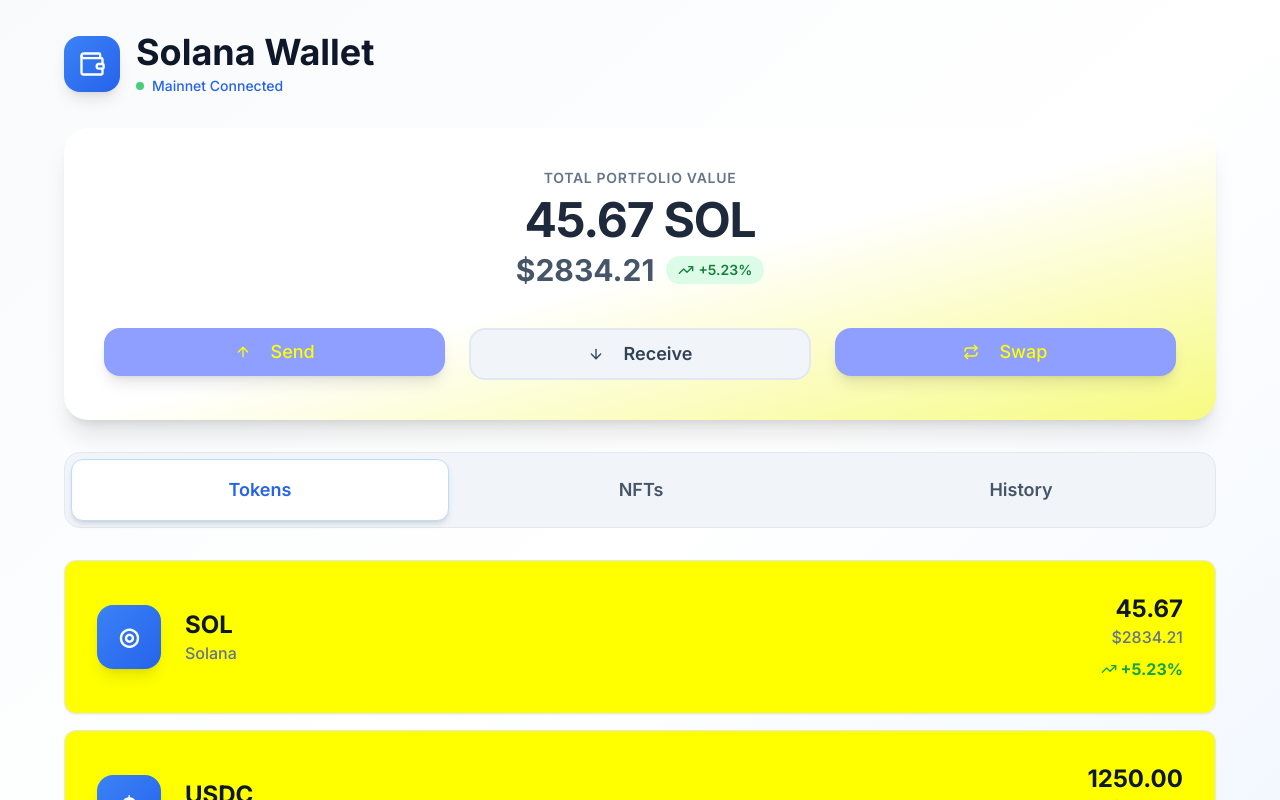
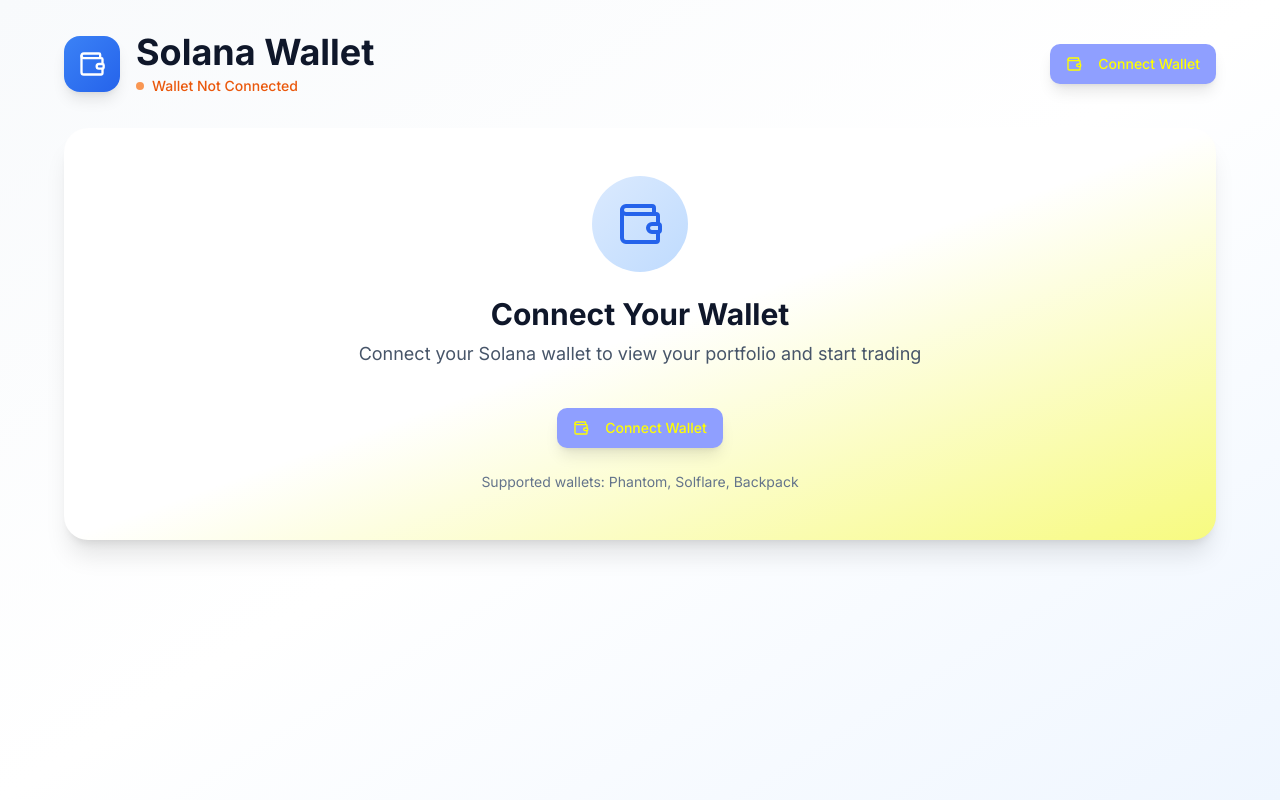
Before and after one commit to luvbird32/solana-wallet-a15fbb3a, a React (Vite) app: page / in a window 1280 px wide. Shown: the top 800 px of the page. Built offline with nearby package versions, Linux system fonts and the light colour scheme.

Commit message:
Add wallet connection from browser extensions
Implement wallet connection functionality for web version, allowing users to connect their wallets through browser extensions.

```diff
--- a/src/App.tsx
+++ b/src/App.tsx
@@ -1,8 +1,10 @@
+
 import { Toaster } from "@/components/ui/toaster";
 import { Toaster as Sonner } from "@/components/ui/sonner";
 import { TooltipProvider } from "@/components/ui/tooltip";
 import { QueryClient, QueryClientProvider } from "@tanstack/react-query";
 import { BrowserRouter, Routes, Route } from "react-router-dom";
+import { WalletProvider } from "@/hooks/useWallet";
 import Index from "./pages/Index";
 import NotFound from "./pages/NotFound";
 
@@ -10,6 +12,7 @@ const queryClient = new QueryClient();
 
 const App = () => (
   <QueryClientProvider client={queryClient}>
+    <WalletProvider>
       <TooltipProvider>
         <Toaster />
         <Sonner />
@@ -21,6 +24,7 @@ const App = () => (
           </Routes>
         </BrowserRouter>
       </TooltipProvider>
+    </WalletProvider>
   </QueryClientProvider>
 );
 
--- /dev/null
+++ b/src/components/WalletConnectionButton.tsx
@@ -0,0 +1,49 @@
+
+import React from 'react';
+import { Button } from '@/components/ui/button';
+import { Wallet, Power } from 'lucide-react';
+import { useWallet } from '@/hooks/useWallet';
+
+const WalletConnectionButton = () => {
+  const { connected, publicKey, connecting, connect, disconnect, walletName } = useWallet();
+
+  const formatAddress = (address: string) => {
+    return `${address.slice(0, 4)}...${address.slice(-4)}`;
+  };
+
+  if (connected && publicKey) {
+    return (
+      <div className="flex items-center space-x-3">
+        <div className="bg-green-50 border border-green-200 px-4 py-2 rounded-xl">
+          <div className="flex items-center space-x-2">
+            <div className="w-2 h-2 bg-green-500 rounded-full"></div>
+            <span className="text-green-700 font-medium text-sm">{walletName}</span>
+          </div>
+          <p className="text-green-600 text-xs font-mono">{formatAddress(publicKey)}</p>
+        </div>
+        <Button
+          onClick={disconnect}
+          variant="outline"
+          size="sm"
+          className="border-red-200 text-red-600 hover:bg-red-50"
+        >
+          <Power className="w-4 h-4 mr-2" />
+          Disconnect
+        </Button>
+      </div>
+    );
+  }
+
+  return (
+    <Button
+      onClick={connect}
+      disabled={connecting}
+      className="wallet-button"
+    >
+      <Wallet className="w-4 h-4 mr-2" />
+      {connecting ? 'Connecting...' : 'Connect Wallet'}
+    </Button>
+  );
+};
+
+export default WalletConnectionButton;
--- a/src/components/WalletDashboard.tsx
+++ b/src/components/WalletDashboard.tsx
@@ -1,8 +1,9 @@
-
 import React, { useState } from 'react';
 import { Card } from '@/components/ui/card';
 import { Button } from '@/components/ui/button';
 import { Wallet, ArrowUp, ArrowDown, Repeat, TrendingUp } from 'lucide-react';
+import { useWallet } from '@/hooks/useWallet';
+import WalletConnectionButton from './WalletConnectionButton';
 import TokenList from './TokenList';
 import NFTGallery from './NFTGallery';
 import TransactionHistory from './TransactionHistory';
@@ -10,12 +11,13 @@ import SendReceiveModal from './SendReceiveModal';
 import SwapInterface from './SwapInterface';
 
 const WalletDashboard = () => {
+  const { connected } = useWallet();
   const [activeTab, setActiveTab] = useState('tokens');
   const [showSendReceive, setShowSendReceive] = useState(false);
   const [showSwap, setShowSwap] = useState(false);
   const [sendReceiveMode, setSendReceiveMode] = useState<'send' | 'receive'>('send');
 
-  // Mock data - in real app this would come from Solana connection
+  // Mock data - in real app this would come from connected wallet
   const walletBalance = 45.67;
   const usdValue = 2834.21;
   const change24h = 5.23;
@@ -42,13 +44,37 @@ const WalletDashboard = () => {
             <div>
               <h1 className="text-4xl font-bold text-slate-900">Solana Wallet</h1>
               <div className="flex items-center space-x-2 mt-1">
-                <div className="w-2 h-2 bg-green-500 rounded-full animate-pulse"></div>
-                <p className="text-blue-600 text-sm font-medium">Mainnet Connected</p>
+                <div className={`w-2 h-2 rounded-full animate-pulse ${connected ? 'bg-green-500' : 'bg-orange-500'}`}></div>
+                <p className={`text-sm font-medium ${connected ? 'text-green-600' : 'text-orange-600'}`}>
+                  {connected ? 'Wallet Connected' : 'Wallet Not Connected'}
+                </p>
               </div>
             </div>
           </div>
+          <WalletConnectionButton />
         </div>
 
+        {/* Connection State */}
+        {!connected ? (
+          <Card className="p-12 border-0 shadow-xl bg-gradient-to-br from-white via-white to-blue-50/50 rounded-3xl text-center">
+            <div className="space-y-6">
+              <div className="w-24 h-24 bg-gradient-to-br from-blue-100 to-blue-200 rounded-full flex items-center justify-center mx-auto">
+                <Wallet className="w-12 h-12 text-blue-600" />
+              </div>
+              <div>
+                <h2 className="text-3xl font-bold text-slate-900 mb-2">Connect Your Wallet</h2>
+                <p className="text-slate-600 text-lg">Connect your Solana wallet to view your portfolio and start trading</p>
+              </div>
+              <div className="pt-4">
+                <WalletConnectionButton />
+              </div>
+              <div className="text-sm text-slate-500">
+                <p>Supported wallets: Phantom, Solflare, Backpack</p>
+              </div>
+            </div>
+          </Card>
+        ) : (
+          <>
             {/* Balance Card */}
             <Card className="p-10 border-0 shadow-xl bg-gradient-to-br from-white via-white to-blue-50/50 rounded-3xl">
               <div className="text-center space-y-6">
@@ -122,6 +148,8 @@ const WalletDashboard = () => {
               {activeTab === 'nfts' && <NFTGallery />}
               {activeTab === 'history' && <TransactionHistory />}
             </div>
+          </>
+        )}
 
         {/* Modals */}
         {showSendReceive && (
--- /dev/null
+++ b/src/hooks/useWallet.tsx
@@ -0,0 +1,106 @@
+
+import { useState, useEffect, createContext, useContext, ReactNode } from 'react';
+
+interface WalletContextType {
+  connected: boolean;
+  publicKey: string | null;
+  connecting: boolean;
+  connect: () => Promise<void>;
+  disconnect: () => void;
+  walletName: string | null;
+}
+
+const WalletContext = createContext<WalletContextType | null>(null);
+
+export const useWallet = () => {
+  const context = useContext(WalletContext);
+  if (!context) {
+    throw new Error('useWallet must be used within WalletProvider');
+  }
+  return context;
+};
+
+interface WalletProviderProps {
+  children: ReactNode;
+}
+
+export const WalletProvider = ({ children }: WalletProviderProps) => {
+  const [connected, setConnected] = useState(false);
+  const [publicKey, setPublicKey] = useState<string | null>(null);
+  const [connecting, setConnecting] = useState(false);
+  const [walletName, setWalletName] = useState<string | null>(null);
+
+  const connect = async () => {
+    setConnecting(true);
+    try {
+      // Check for Phantom wallet
+      if ((window as any).phantom?.solana?.isPhantom) {
+        const response = await (window as any).phantom.solana.connect();
+        setPublicKey(response.publicKey.toString());
+        setConnected(true);
+        setWalletName('Phantom');
+        localStorage.setItem('walletConnected', 'phantom');
+        return;
+      }
+
+      // Check for Solflare
+      if ((window as any).solflare?.isSolflare) {
+        const response = await (window as any).solflare.connect();
+        setPublicKey(response.publicKey.toString());
+        setConnected(true);
+        setWalletName('Solflare');
+        localStorage.setItem('walletConnected', 'solflare');
+        return;
+      }
+
+      // Check for Backpack
+      if ((window as any).backpack?.isBackpack) {
+        const response = await (window as any).backpack.connect();
+        setPublicKey(response.publicKey.toString());
+        setConnected(true);
+        setWalletName('Backpack');
+        localStorage.setItem('walletConnected', 'backpack');
+        return;
+      }
+
+      // If no wallet found
+      alert('No Solana wallet found. Please install Phantom, Solflare, or Backpack wallet extension.');
+    } catch (error) {
+      console.error('Failed to connect wallet:', error);
+      alert('Failed to connect wallet. Please try again.');
+    } finally {
+      setConnecting(false);
+    }
+  };
+
+  const disconnect = () => {
+    setConnected(false);
+    setPublicKey(null);
+    setWalletName(null);
+    localStorage.removeItem('walletConnected');
+  };
+
+  // Auto-connect on page load if previously connected
+  useEffect(() => {
+    const savedWallet = localStorage.getItem('walletConnected');
+    if (savedWallet) {
+      // Small delay to ensure wallet extensions are loaded
+      setTimeout(() => {
+        connect();
+      }, 1000);
+    }
+  }, []);
+
+  return (
+    <WalletContext.Provider value={{
+      connected,
+      publicKey,
+      connecting,
+      connect,
+      disconnect,
+      walletName
+    }}>
+      {children}
+    </WalletContext.Provider>
+  );
+};
```
Lines whose indentation alone changed are shown as unchanged.
